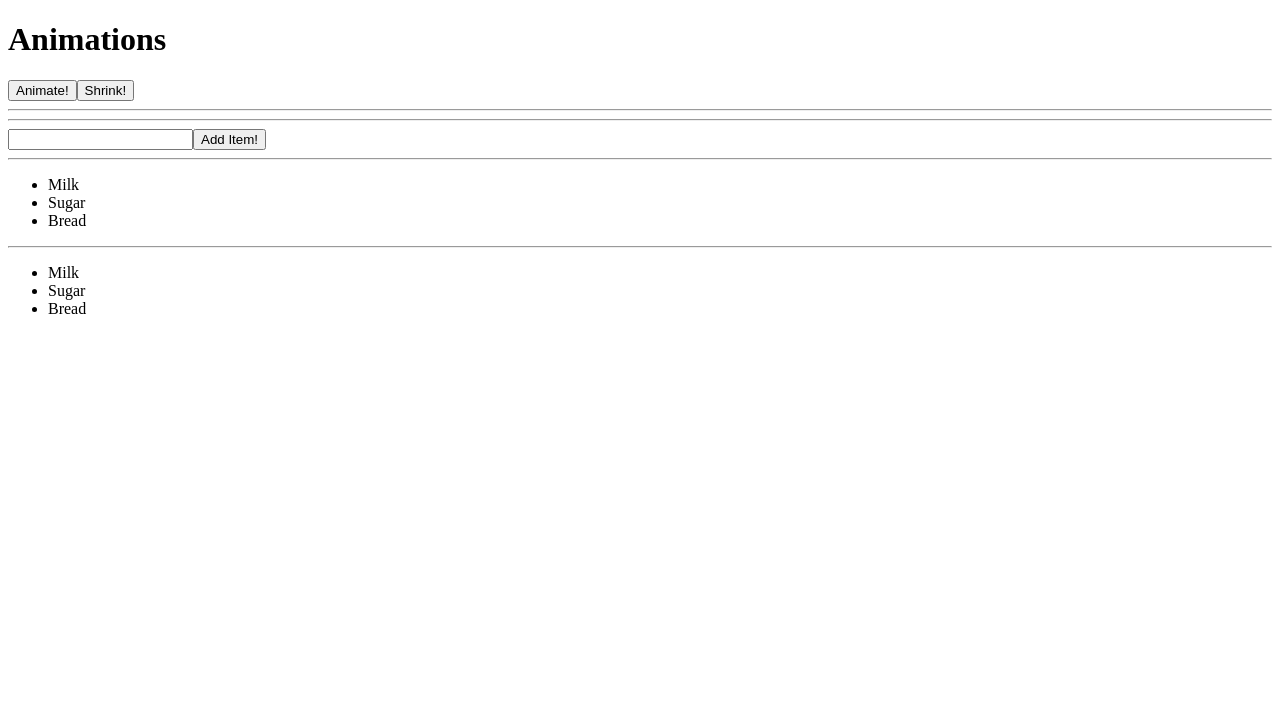
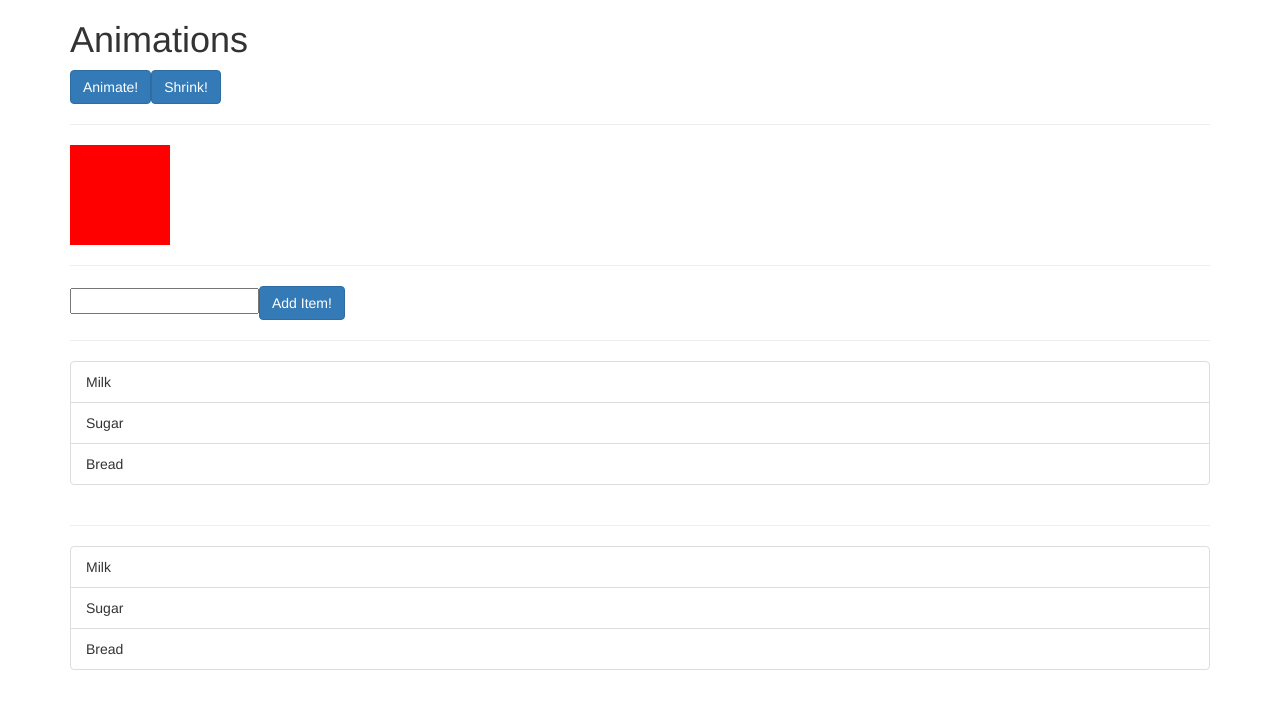
Before and after one commit to Topaz712/animations-code-along, an Angular app: page / in a window 1280 px wide. Shown: the top 708 px of the page. Built offline with nearby package versions, Linux system fonts and the light colour scheme.

Commit message:
Animations triggers and state

```diff
--- a/angular.json
+++ b/angular.json
@@ -25,6 +25,7 @@
               "src/assets"
             ],
             "styles": [
+              "node_modules/bootstrap/dist/css/bootstrap.min.css",
               "src/styles.css"
             ],
             "scripts": []
--- a/package.json
+++ b/package.json
@@ -18,6 +18,7 @@
     "@angular/platform-browser": "^16.2.0",
     "@angular/platform-browser-dynamic": "^16.2.0",
     "@angular/router": "^16.2.0",
+    "bootstrap": "^3.4.1",
     "rxjs": "~7.8.0",
     "tslib": "^2.3.0",
     "zone.js": "~0.13.0"
--- a/src/app/app.component.html
+++ b/src/app/app.component.html
@@ -5,7 +5,10 @@
       <button class="btn btn-primary">Animate!</button>
       <button class="btn btn-primary">Shrink!</button>
       <hr>
-      <div></div>
+      <div
+        style="width: 100px; height: 100px;"
+        [@divState]="state">
+      </div>
     </div>
   </div>
   <hr>
--- a/src/app/app.component.ts
+++ b/src/app/app.component.ts
@@ -1,16 +1,25 @@
-import { trigger } from '@angular/animations';
+import { state, style, trigger } from '@angular/animations';
 import { Component } from '@angular/core';
 
 @Component({
   selector: 'app-root',
   templateUrl: './app.component.html',
+  styleUrls: ['./app.component.css'],
   animations: [
     trigger('divState', [
-
+      state('normal', style({
+        'background-color': 'red',
+        transform: 'translateX(0)'
+      })),
+      state('highlighted', style({
+        backgroundColor: 'blue',
+        transform: 'translateX(100px)'
+      }))
     ])
   ]
 })
 export class AppComponent {
+  state = 'normal';
   list = ['Milk', 'Sugar', 'Bread'];
 
     onAdd(item) {
```
Also changed, not shown: 1 other file (tests, documents, lock files or other folders).
